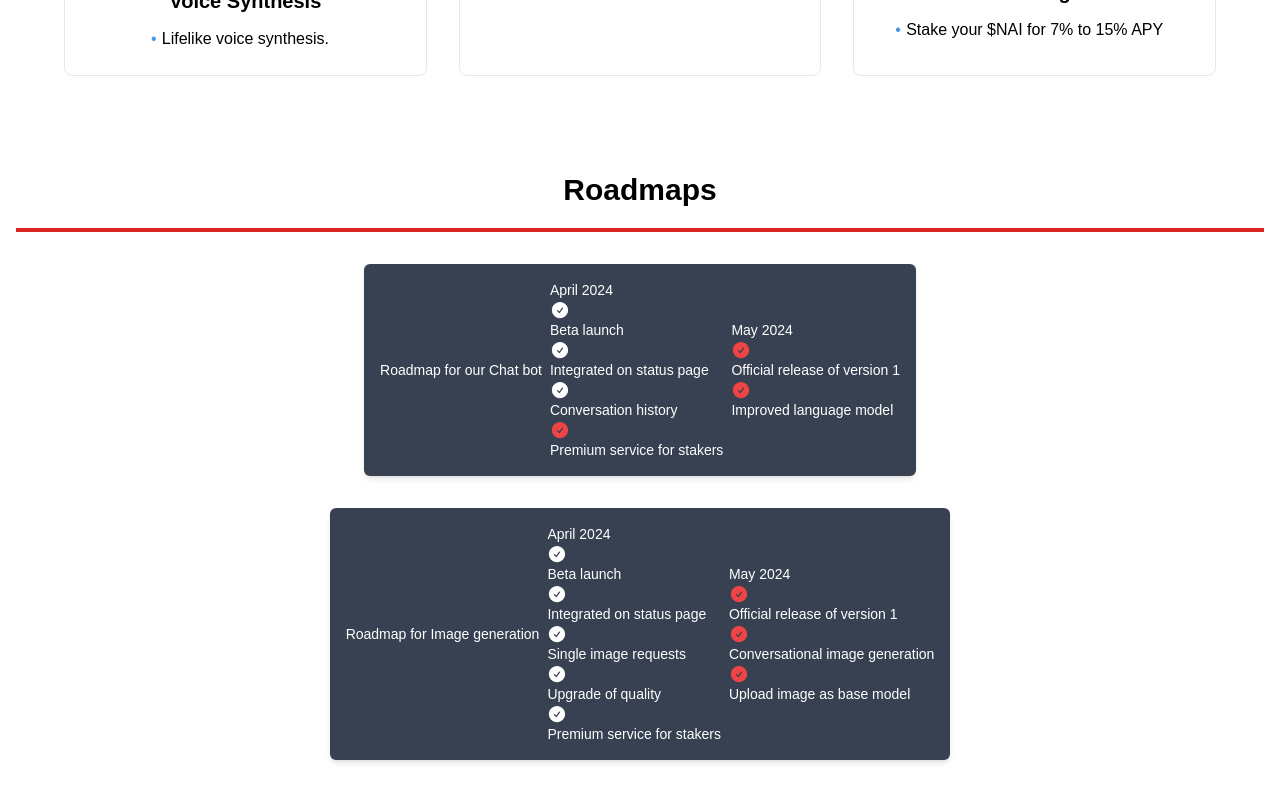
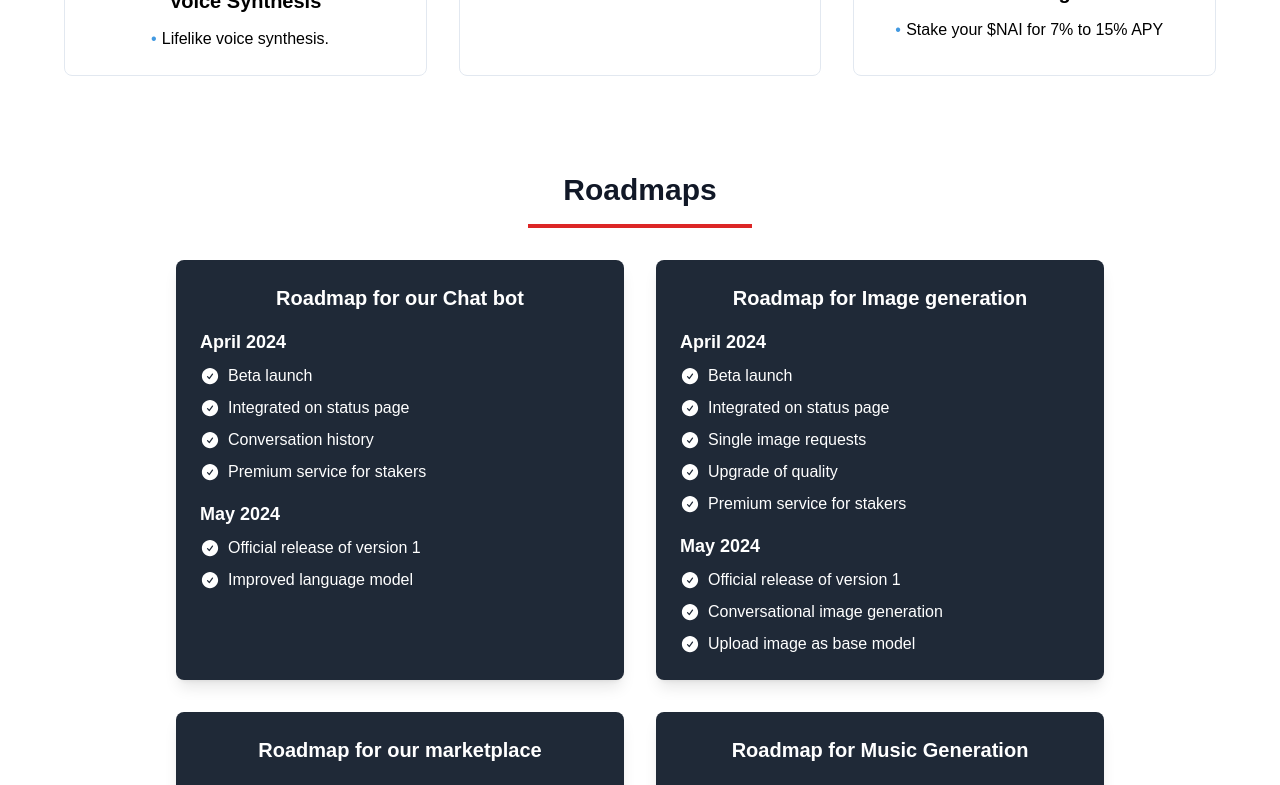
Before and after one commit to MohanVarma1965/NomotaAI, a React (Create React App) app: page / in a window 1280 px wide. Shown: the part 2220-3005 px from the top of the page. Built offline with nearby package versions, Linux system fonts and the light colour scheme.

Commit message:
fixed roadmap

```diff
--- a/src/components/Main/Roadmap/index.tsx
+++ b/src/components/Main/Roadmap/index.tsx
@@ -9,51 +9,29 @@ import VoiceGenerationRoadmap from '../../Products/VoiceGeneration/Roadmap';
 
 import 'aos/dist/aos.css';
 
-interface Milestone {
-  title: string;
-  description: string;
-  iconColor: string;
-}
-
 const Roadmap: React.FC = () => {
   useEffect(() => {
     AOS.init({
       duration: 1000,
-      once: false,
+      once: true,
     });
   }, []);
 
   return (
-    <div className="bg-white text-white py-12 px-4">
-      <div className="text-center mb-8">
-        <h2 id="roadmap" className="text-3xl font-bold text-black">
+    <div className="px-4 py-12 bg-white">
+      <div className="mb-8 text-center">
+        <h2 id="roadmap" className="text-3xl font-bold text-gray-900">
           Roadmaps
         </h2>
-        <div className="h-1 bg-red-600 w-full my-5" />
+        <div className="w-56 h-1 mx-auto my-4 bg-red-600" />
       </div>
-      <div className="flex flex-col md:flex-row md:flex-wrap justify-center md:items-center gap-8 max-w-6xl mx-auto ">
+      <div className="flex flex-col items-stretch justify-center max-w-6xl gap-8 mx-auto md:flex-row md:flex-wrap">
         <ChatBotRoadmap />
         <ImageGenerationRoadmap />
         <MarketplaceRoadmap />
         <MusicGenerationRoadmap />
         <StakingRoadmap />
         <VoiceGenerationRoadmap />
-
-        {/* {milestones.map((milestone, index) => (
-          <div
-            key={index}
-            className="flex flex-col items-center text-sm bg-gray-700 p-4 rounded-md shadow-md space-x-2 transition-all
-            duration-300 transform hover:scale-105 hover:border hover:border-red-500"
-            data-aos="fade-left"
-            data-aos-delay="100"
-          >
-            <div className="flex items-center space-x-2">
-              <CheckCircleIcon className={`h-5 w-5 ${milestone.iconColor}`} />
-              <span>{milestone.title}</span>
-            </div>
-            <p className="mt-2">{milestone.description}</p>
-          </div>
-        ))} */}
       </div>
     </div>
   );
--- a/src/components/RoadmapItem/index.tsx
+++ b/src/components/RoadmapItem/index.tsx
@@ -5,12 +5,12 @@ import 'aos/dist/aos.css';
 
 interface RoadmapProps {
   title: string;
-  months: Array<MonthProps>;
+  months: MonthProps[];
 }
 
 interface MonthProps {
   title: string;
-  milestones: Array<MilestoneProps>;
+  milestones: MilestoneProps[];
 }
 
 interface MilestoneProps {
@@ -18,35 +18,32 @@ interface MilestoneProps {
   iconColor: string;
 }
 
-const RoadmapItem: React.FC<RoadmapProps> = (item) => {
+const RoadmapItem: React.FC<RoadmapProps> = ({ title, months }) => {
   useEffect(() => {
     AOS.init({
       duration: 1000,
-      once: false,
+      once: true,
     });
   }, []);
 
   return (
     <div
-      className="flex flex-col items-center text-sm bg-gray-700 p-4 rounded-md shadow-md space-x-2 transition-all
-            duration-300 transform hover:scale-105 hover:border hover:border-red-500"
-      data-aos="fade-left"
+      className="w-full max-w-md p-6 space-y-4 text-white bg-gray-800 rounded-lg shadow-lg"
+      data-aos="fade-up"
       data-aos-delay="100"
     >
-      <div className="flex items-center space-x-2">
-        <h2>{item.title}</h2>
-        {item.months.map((month, index_m) => (
-          <div key={index_m}>
-            <h3>{month.title}</h3>
-            {month.milestones.map((milestone, index_ms) => (
-              <div key={index_ms}>
-                <CheckCircleIcon className={`h-5 w-5 text-${milestone.iconColor}-500`} />
-                <span>{milestone.description}</span>
-              </div>
-            ))}
-          </div>
-        ))}
-      </div>
+      <h2 className="text-xl font-bold text-center">{title}</h2>
+      {months.map((month, index_m) => (
+        <div key={index_m} className="space-y-2">
+          <h3 className="text-lg font-semibold">{month.title}</h3>
+          {month.milestones.map((milestone, index_ms) => (
+            <div key={index_ms} className="flex items-center space-x-2">
+              <CheckCircleIcon className={`h-5 w-5 ${milestone.iconColor}`} />
+              <span className="flex-1">{milestone.description}</span>
+            </div>
+          ))}
+        </div>
+      ))}
     </div>
   );
 };
```
